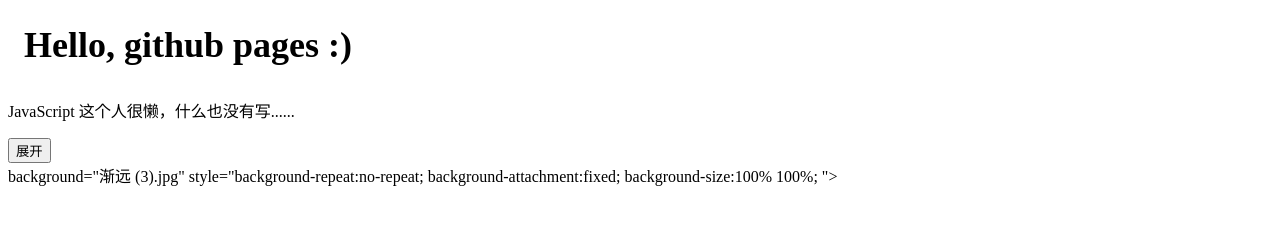
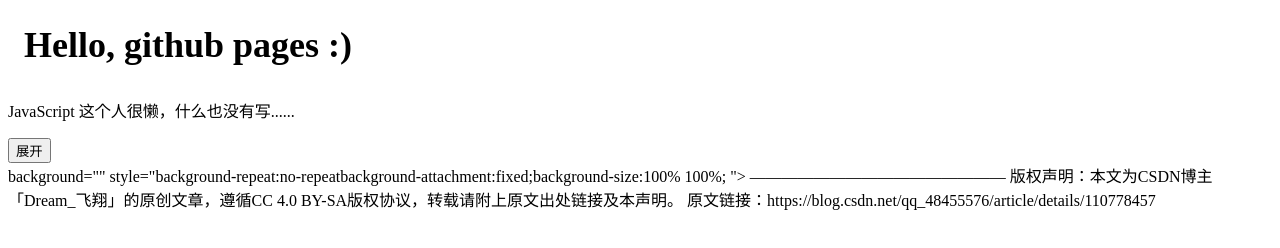
Before and after one commit to know-ovo/know-ovo.github.io, a plain HTML site: page index.html in a window 1280 px wide. Drawn offline with Linux system fonts and the light colour scheme.

Commit message:
Update index.html

```diff
--- a/index.html
+++ b/index.html
@@ -25,11 +25,10 @@
 
 	<button type="button" onclick="myFunction()"> 展开 </button>
     </div>
-	<div>
-		background="渐远 (3).jpg" <!--background=".../...jpg'" 存放图片的路径-->
-		style="background-repeat:no-repeat;<!--设置图片不重复显示-->
-		background-attachment:fixed;<!--设置图片的位置固定-->
-		background-size:100% 100%; "><!--设置图片达到窗口100%的比例-->
+	<div>background="" style="background-repeat:no-repeatbackground-attachment:fixed;background-size:100% 100%; ">
+————————————————
+版权声明：本文为CSDN博主「Dream_飞翔」的原创文章，遵循CC 4.0 BY-SA版权协议，转载请附上原文出处链接及本声明。
+原文链接：https://blog.csdn.net/qq_48455576/article/details/110778457
 	</div>
 </body>
 </html>
```
